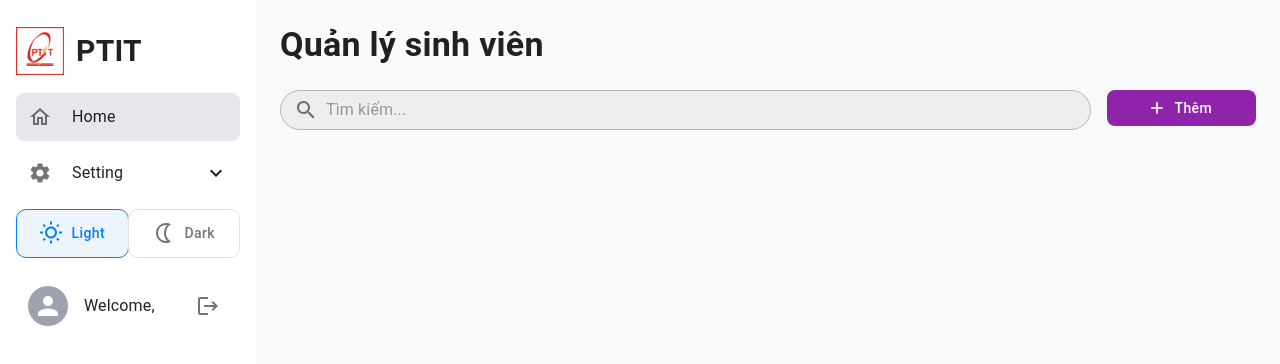
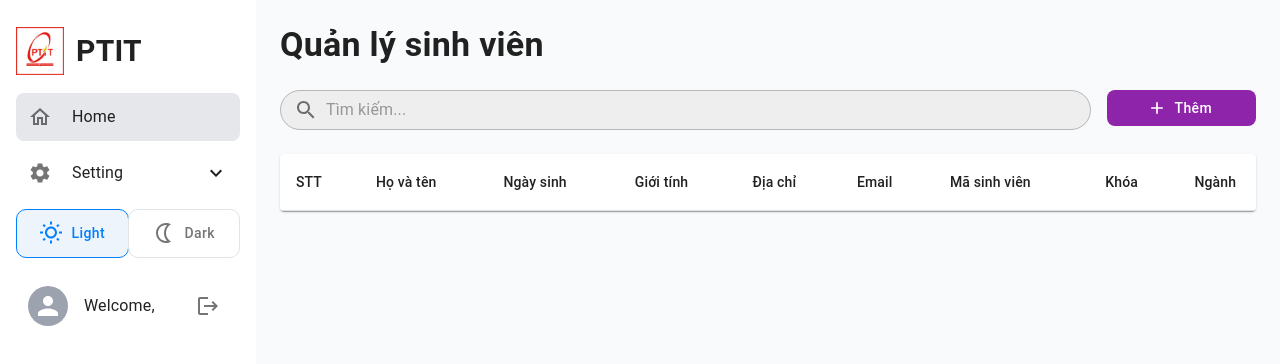
Before and after one commit to minhchi1509/Student-management, a React (Create React App) app: page / in a window 1280 px wide. Shown: the top 364 px of the page. Built offline with nearby package versions, Linux system fonts and the light colour scheme; data requests are answered from the project's data file; sample sign-in values are in the browser's storage.

Commit message:
name change

```diff
--- a/src/layouts/CommonLayout.jsx
+++ b/src/layouts/CommonLayout.jsx
@@ -10,7 +10,7 @@ export default function CommonLayout() {
     return (
         <Box
             minHeight='100vh'
-            bgcolor={theme => theme.palette.mode === 'light' ? '#f9fafb' : '#18181b'}
+            bgcolor={theme => theme.palette.mode === 'light' ? '#f9fafb' : '#1A2027'}
             className={theme.palette.mode}
         >
             <Outlet />
--- a/src/layouts/PrivateLayout.jsx
+++ b/src/layouts/PrivateLayout.jsx
@@ -35,7 +35,7 @@ export default function PrivateLayout() {
                     <Grid item xs={2} lg={3}>
                         <Sidebar />
                     </Grid>
-                    <Grid item xs>
+                    <Grid item xs={13} lg={12}>
                         <Outlet />
                     </Grid>
                 </Grid>
--- /dev/null
+++ b/src/page/Home/components/TableData.jsx
@@ -0,0 +1,24 @@
+import React from 'react'
+import { Paper, Table, TableCell, TableContainer, TableHead, TableRow } from '@mui/material'
+
+export default function TableData() {
+    return (
+        <TableContainer component={Paper}>
+            <Table sx={{ minWidth: '1000px' }}>
+                <TableHead>
+                    <TableRow>
+                        <TableCell>STT</TableCell>
+                        <TableCell align='left'>Họ và tên</TableCell>
+                        <TableCell align='left'>Ngày sinh</TableCell>
+                        <TableCell align='left'>Giới tính</TableCell>
+                        <TableCell align='left'>Địa chỉ</TableCell>
+                        <TableCell align='left'>Email</TableCell>
+                        <TableCell align='left'>Mã sinh viên</TableCell>
+                        <TableCell align='left'>Khóa</TableCell>
+                        <TableCell align='left'>Ngành</TableCell>
+                    </TableRow>
+                </TableHead>
+            </Table>
+        </TableContainer>
+    )
+}
--- a/src/page/Home/components/index.js
+++ b/src/page/Home/components/index.js
@@ -1,2 +1,3 @@
 export { default as FormModal } from './FormModal';
 export { default as Search } from './Search';
+export { default as TableData } from './TableData';
--- a/src/page/Home/index.js
+++ b/src/page/Home/index.js
@@ -1,6 +1,6 @@
 import React from 'react'
 import { Box, Grid, Typography } from '@mui/material'
-import { Search, FormModal } from './components';
+import { Search, FormModal, TableData } from './components';
 
 export default function Home() {
     return (
@@ -16,6 +16,9 @@ export default function Home() {
                     </Grid>
                 </Grid>
             </Box>
+            <Box marginTop={3}>
+                <TableData />
+            </Box>
         </Box>
     )
 }
```
